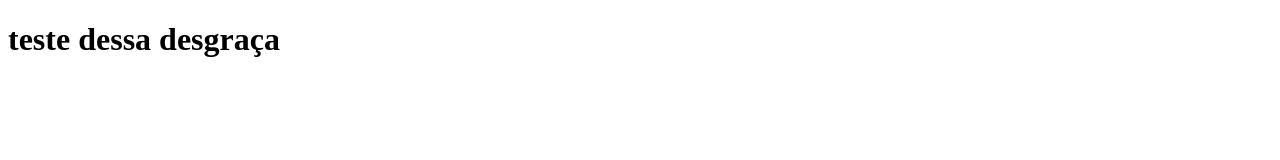
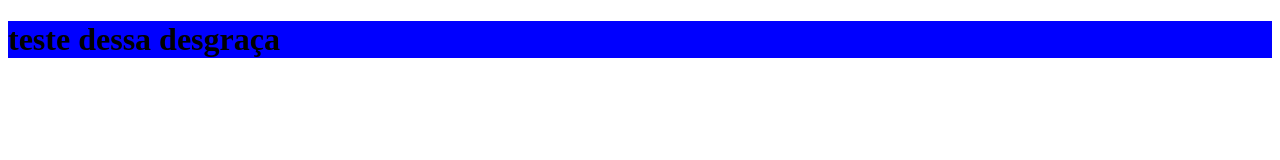
Before and after one commit to pedroza0/css, a plain HTML site: page index.html in a window 1280 px wide. Drawn offline with Linux system fonts and the light colour scheme.

Commit message:
muito burro

```diff
--- a/index.html
+++ b/index.html
@@ -5,6 +5,7 @@
     <meta http-equiv="X-UA-Compatible" content="IE=edge">
     <meta name="viewport" content="width=h1, initial-scale=1.0">
     <title>Document</title>
+    <link rel="stylesheet" href="style.css">
 </head>
 <body>
     <h1>teste dessa desgraça</h1>
--- a/style.css
+++ b/style.css
@@ -1,3 +1,3 @@
-h1 {
+body h1 {
     background-color: blue;
 }
```
